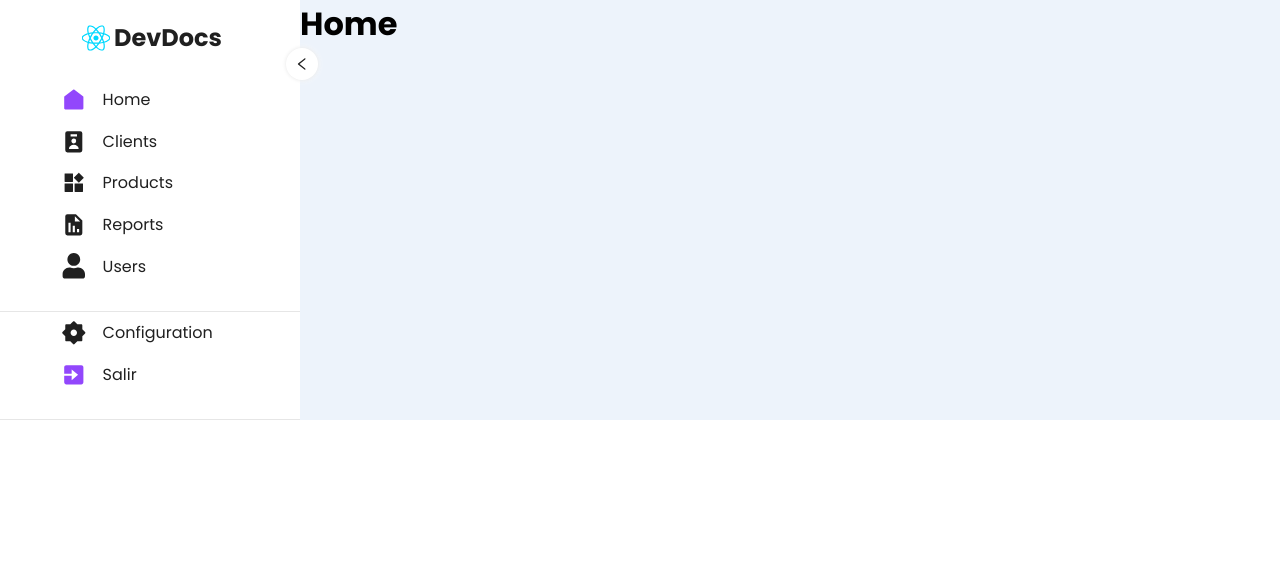
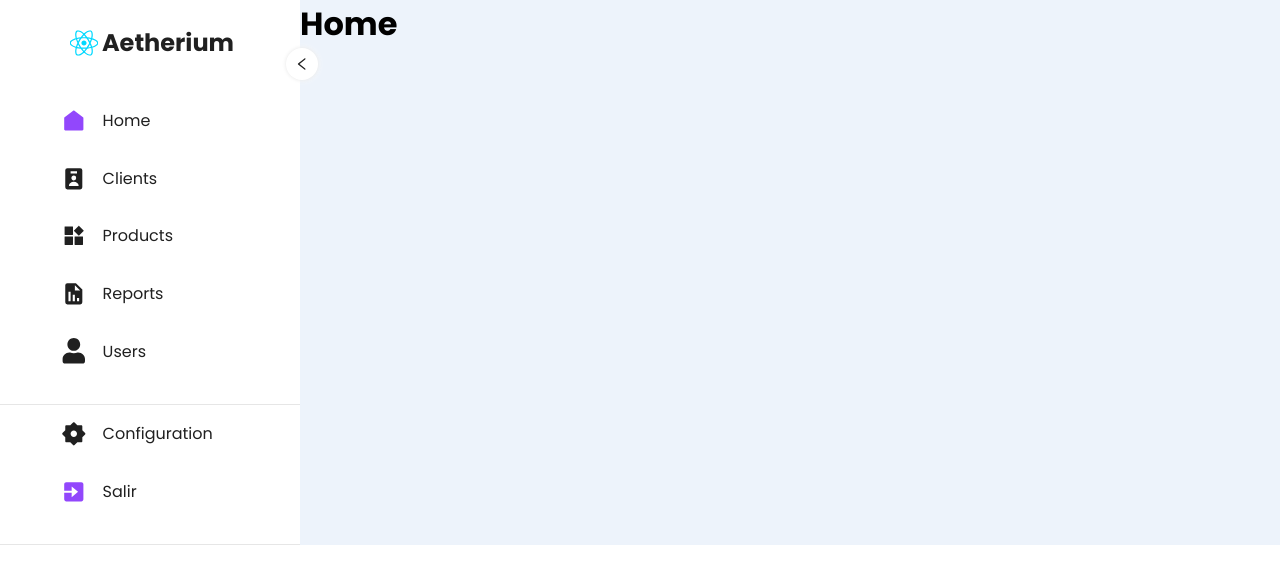
Before and after one commit to keorgtz/DevDocs, a React (Vite) app in the folder Frontend/: page / in a window 1280 px wide. Shown: the top 584 px of the page. Built offline with nearby package versions, Linux system fonts and the light colour scheme.

Commit message:
Sidebar css Ajust

```diff
--- a/Frontend/src/App.jsx
+++ b/Frontend/src/App.jsx
@@ -52,7 +52,6 @@ const Container = styled.div`
     transition: all 0.3s;
     &.active {
       grid-template-columns: 300px auto;
-      transition: all 0.3s;
     }
 `;
 export default App;
--- a/Frontend/src/components/Sidebar.jsx
+++ b/Frontend/src/components/Sidebar.jsx
@@ -26,7 +26,7 @@ export function Sidebar({ sidebarOpen, setSidebarOpen }) {
         <div className="imgcontent">
           <img src={logo} />
         </div>
-        <h2> DevDocs </h2>
+        <h2> Aetherium </h2>
       </div>
 
       {linksArrays.map(({icon, label, to}) => (
@@ -111,7 +111,7 @@ const Container = styled.div`
 
   background: ${(props) => props.theme.bg};
   position: sticky;
-  padding-top: 20px;
+  padding-top: 25px;
   transition: all 0.5s;
   .sidebarButton {
     position: absolute;
@@ -142,7 +142,7 @@ const Container = styled.div`
     display: flex;
     justify-content: center;
     align-items: center;
-    padding-bottom: ${v.lgSpacing};
+    padding-bottom: ${v.xlSpacing};
     .imgcontent {
       display: flex;
       img {
@@ -163,21 +163,22 @@ const Container = styled.div`
     padding: 0 15%;
     :hover{
       background: ${(props) => props.theme.bg3};
-
     }
     .Links{
       display: flex;
       align-items: center;
       text-decoration: none;
-      padding: calc(${v.smSpacing}-2px) 0;
+      padding: calc(${v.mdSpacing}-2px) 0;
       color: ${(props) => props.theme.text};
       .linkIcon{
-        padding: ${v.smSpacing} ${v.mdSpacing};
+        padding: ${v.mdSpacing} ${v.mdSpacing};
         display: flex;
         svg{
           font-size: 1.6rem;
+          transform: ${({ isOpen }) => (isOpen ? `` : `scale(1.3)`)};
+          transition: all 0.4s;
+        }
 
-        }
       }
       &.active{
         .linkIcon{
```
